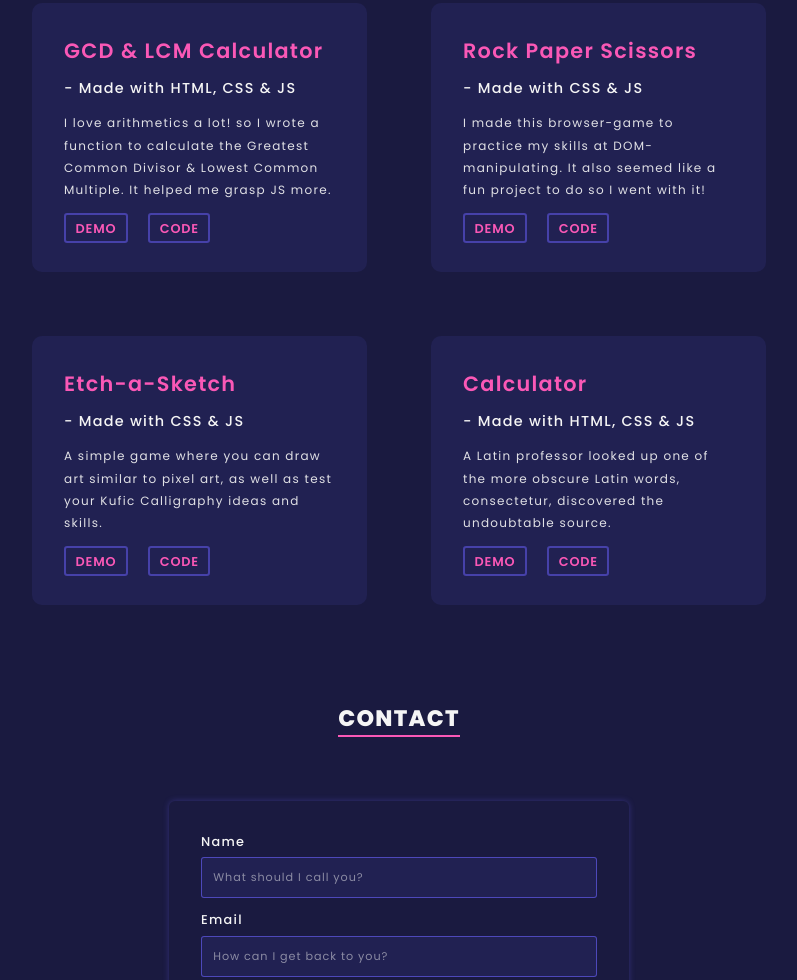
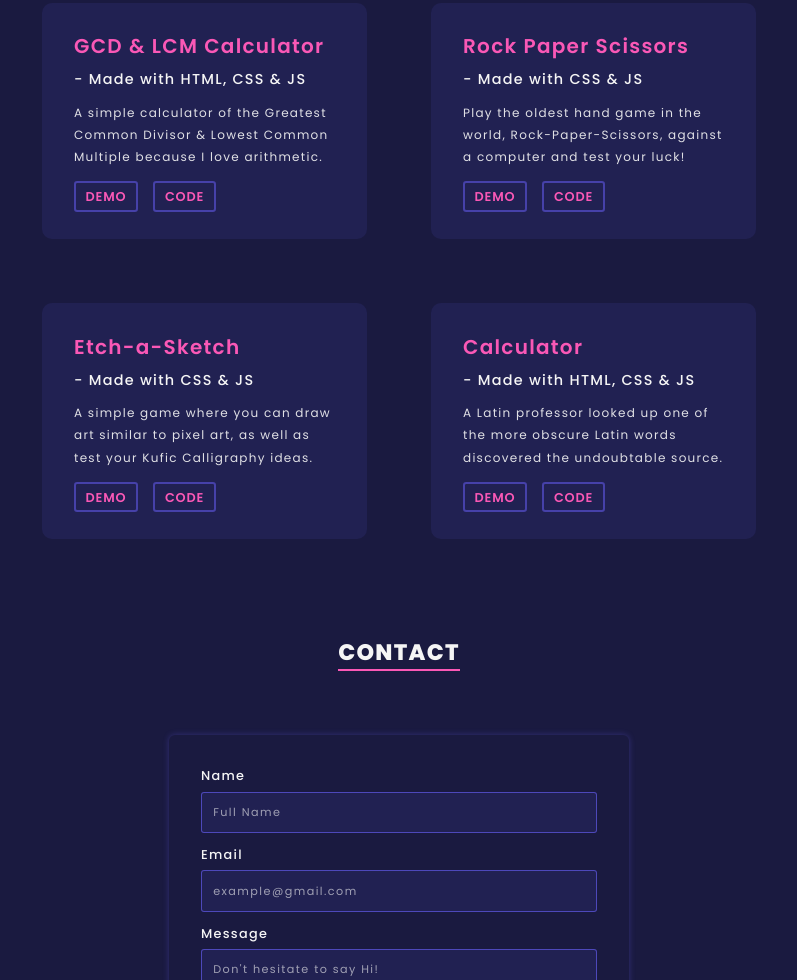
Before and after one commit to Jee-El/jee-el.github.io, a plain HTML site: page index.html in a window 1280 px wide. Shown: the part 1306-2286 px from the top of the page, without its empty margins (241-1038 px from the left). Drawn offline with Linux system fonts and the light colour scheme.

Commit message:
Edit projects descriptions & tweak the UI slightly

```diff
--- a/css/style.css
+++ b/css/style.css
@@ -261,26 +261,24 @@ header {
 	display: flex;
 	flex-flow: column nowrap;
 	justify-content: center;
-	max-width: 335px;
-	padding: 2rem;
-}
-
-.project > *:not(:last-child) {
-	margin-bottom: 0.8rem;
+	max-width: 325px;
+	padding: 1.8rem 2rem 1.925rem;
 }
 
 .project-name {
-	color: #fa58b6;
-	font-size: 1.3rem;
+	color: #FA58B6;
+	font-size: 1.25rem;
 	font-weight: 600;
 	letter-spacing: 0.08rem;
+	margin-bottom: 0.5rem;
 }
 
 .project-techs {
-	color: #f5f5f5;
+	color: #F5F5F5;
 	font-size: 0.9rem;
 	font-weight: 500;
 	letter-spacing: 0.08rem;
+	margin-bottom: 0.7rem;
 }
 
 .project-description {
@@ -289,10 +287,11 @@ header {
 	font-size: 0.75rem;
 	letter-spacing: 0.08rem;
 	line-height: 1.4rem;
+	margin-bottom: 0.9rem;
 }
 
 .project-links > a {
-	color: #fa58b6;
+	color: #FA58B6;
 	border: 2px solid rgba(108, 99, 255, 0.5);
 	border-radius: 0.2rem;
 	font-size: 0.8rem;
@@ -307,8 +306,8 @@ header {
 	box-shadow: 0px 0px 6px rgba(108, 99, 255, 1);
 }
 
-.project-links > a:first-child {
-	margin-right: 1rem;
+.demo {
+	margin-right: 0.7rem;
 }
 
 /* CONTACT SECTION STYLE */
@@ -331,7 +330,7 @@ form {
 
 label {
 	align-self: flex-start;
-	color: #f5f5f5;
+	color: #F5F5F5;
 	font-size: 0.8rem;
 	font-weight: 500;
 	letter-spacing: 0.08rem;
@@ -351,7 +350,7 @@ textarea {
 	color: #f5f5f5;
 	font-family: Poppins, helvetica, sans-serif;
 	font-size: 0.7rem;
-	letter-spacing: 0.06rem;
+	letter-spacing: 0.08rem;
 	outline: none;
 	padding: 0.7rem;
 	width: 100%;
@@ -367,7 +366,8 @@ textarea:focus {
 }
 
 ::placeholder {
-	color: rgba(245, 245, 245, 0.5);
+	color: rgba(245, 245, 245, 0.6);
+	letter-spacing: 0.09rem;
 }
 
 #submit {
@@ -382,14 +382,14 @@ textarea:focus {
 }
 
 #submit:hover {
-	background-color: #6c63ff;
-	color: #1a1a40;
+	background-color: #6C63FF;
+	color: #1A1A40;
 }
 
 /* FOOTER STYLE */
 footer {
 	align-items: center;
-	box-shadow: 0px -0.5px 2px #6c63ff;
+	box-shadow: 0px -0.5px 3px #6C63FF;
 	color: #f5f5f5;
 	display: flex;
 	font-size: 0.7rem;
@@ -402,7 +402,7 @@ footer {
 }
 
 .icon-heart {
-	color: #fa58b6;
+	color: #FA58B6;
 	font-size: 0.75rem;
 	margin: 0 0.1rem;
 }
@@ -435,7 +435,7 @@ footer {
 	}
 
 	.nav-links > li > a {
-		color: #f5f5f5;
+		color: #F5F5F5;
 		font-size: 0.85rem;
 		font-weight: 400;
 		letter-spacing: 0.08rem;
@@ -449,7 +449,7 @@ footer {
 	}
 
 	.nav-links > li > a:hover {
-		border-bottom: 2px solid #fa58b6;
+		border-bottom: 2px solid #FA58B6;
 	}
 
 	.info {
--- a/index.html
+++ b/index.html
@@ -88,7 +88,7 @@
                 <h3 class="project-name">GCD & LCM Calculator</h3>
                 <h4 class="project-techs">- Made with HTML, CSS & JS</h4>
                 <p class="project-description">
-                    I love arithmetics a lot! so I wrote a function to calculate the Greatest Common Divisor & Lowest Common Multiple. It helped me grasp JS more.
+                    A simple calculator of the Greatest Common Divisor & Lowest Common Multiple because I love arithmetic.
                 </p>
                 <div class="project-links">
                     <a class="demo" href="https://jee-el.github.io/GCD-LCM-Calculator/">DEMO</a>
@@ -100,7 +100,7 @@
                 <h3 class="project-name">Rock Paper Scissors</h3>
                 <h4 class="project-techs">- Made with CSS & JS</h4>
                 <p class="project-description">
-                    I made this browser-game to practice my skills at DOM-manipulating. It also seemed like a fun project to do so I went with it!
+                    Play the oldest hand game in the world, Rock-Paper-Scissors, against a computer and test your luck!
                 </p>
                 <div class="project-links">
                     <a class="demo" href="https://jee-el.github.io/rock-paper-scissors/">DEMO</a>
@@ -112,7 +112,7 @@
                 <h3 class="project-name">Etch-a-Sketch</h3>
                 <h4 class="project-techs">- Made with CSS & JS</h4>
                 <p class="project-description">
-                    A simple game where you can draw art similar to pixel art, as well as test your Kufic Calligraphy ideas and skills.
+                    A simple game where you can draw art similar to pixel art, as well as test your Kufic Calligraphy ideas.
                 </p>
                 <div class="project-links">
                     <a class="demo" href="https://jee-el.github.io/etch-a-sketch/">DEMO</a>
@@ -124,7 +124,7 @@
                 <h3 class="project-name">Calculator</h3>
                 <h4 class="project-techs">- Made with HTML, CSS & JS</h4>
                 <p class="project-description">
-                    A Latin professor looked up one of the more obscure Latin words, consectetur, discovered the undoubtable source.
+                    A Latin professor looked up one of the more obscure Latin words discovered the undoubtable source.
                 </p>
                 <div class="project-links">
                     <a class="demo" href="">DEMO</a>
@@ -140,9 +140,9 @@
         <h2 class="section-name">contact</h2>
         <form>
             <label for="name">Name</label>
-            <input type="text" autocapitalize="word" id="name" placeholder="What should I call you?" required>
+            <input type="text" autocapitalize="word" id="name" placeholder="Full Name" required>
             <label for="email">Email</label>
-            <input type="email" id="email" placeholder="How can I get back to you?" required>
+            <input type="email" id="email" placeholder="example@gmail.com" required>
             <label for="message">Message</label>
             <textarea autocapitalize="on" id="message" placeholder="Don't hesitate to say Hi!" cols="30" rows="8" required></textarea>
             <input type="submit" value="Submit" id="submit">
```
